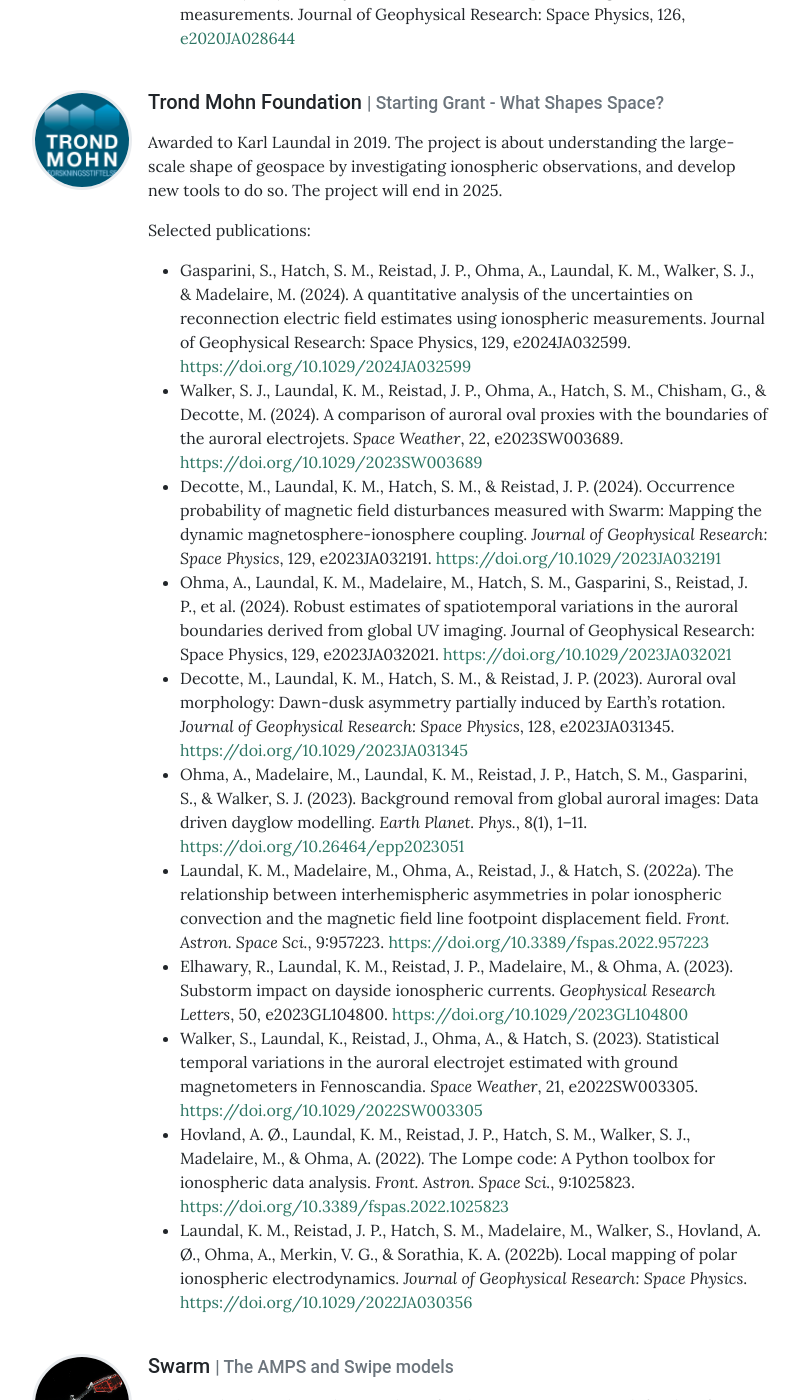
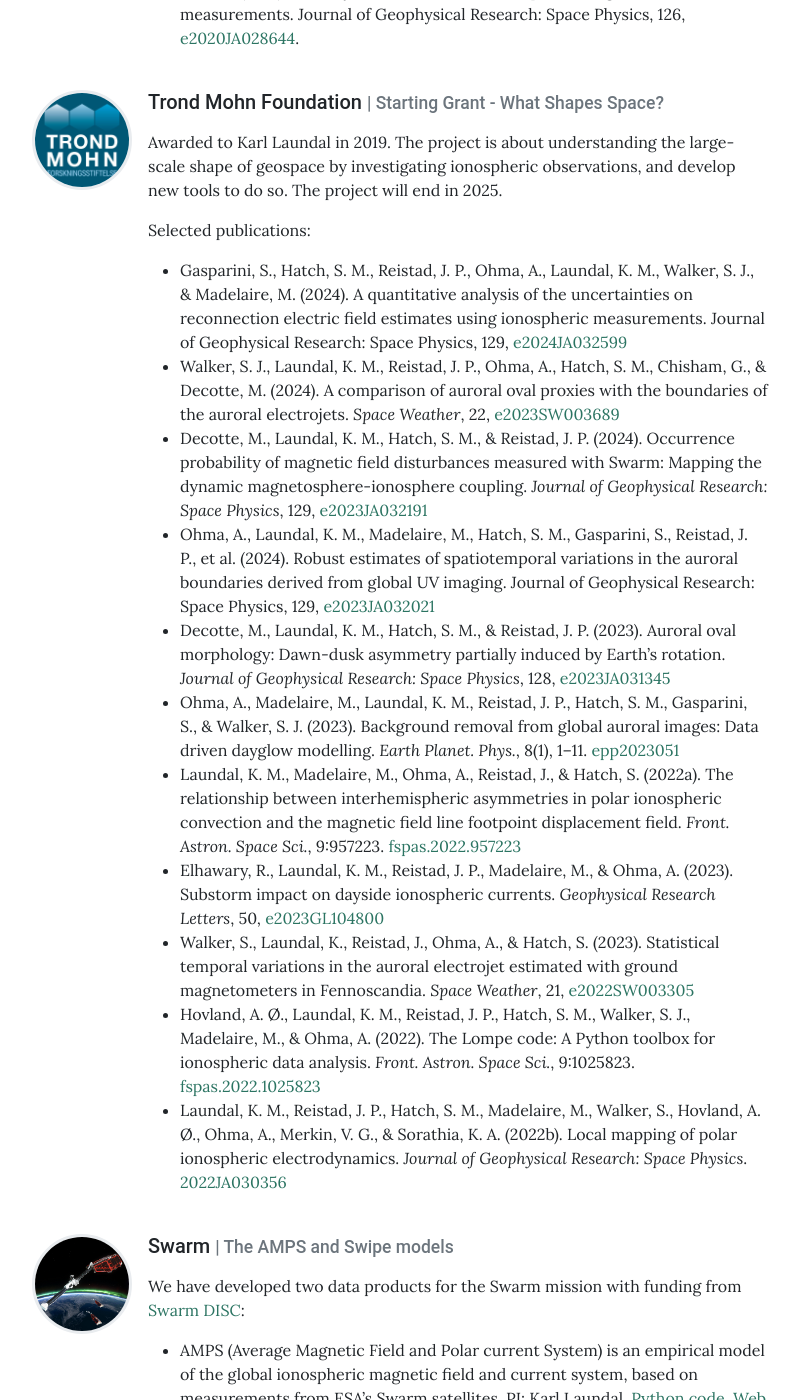
Before and after one commit to DynaMIT-uib/DynaMIT-uib.github.io, a Jekyll site: the page built from pages/projects.md, in a window 1280 px wide and 1400 px high, scrolled down 626 px. Shown: the whole window, without its empty margins (240-1040 px from the left). Built offline with Jekyll 4.4.1, drawn with Linux system fonts in a browser that asks for light colours; some of the changed lines change nothing that is shown.

Commit message:
fxing links

```diff
--- a/_data/Projects.yml
+++ b/_data/Projects.yml
@@ -9,7 +9,7 @@ Projects:
 
       Selected publications:
       - Madelaire, M., Laundal, K., Gjerloev, J., Hatch, S., Reistad, J., Vanhamäki, H., et al. (2023). Spatial resolution in inverse problems: The EZIE satellite mission. Journal of Geophysical Research: Space Physics, 128, [e2023JA031394](https://doi.org/10.1029/2023JA031394).
-      - Laundal, K. M., Yee, J. H., Merkin, V. G., Gjerloev, J. W., Vanhamäki, H., Reistad, J. P., et al. (2021). Electrojet estimates from mesospheric magnetic field measurements. Journal of Geophysical Research: Space Physics, 126, [e2020JA028644](https://doi.org/10.1029/2020JA028644)
+      - Laundal, K. M., Yee, J. H., Merkin, V. G., Gjerloev, J. W., Vanhamäki, H., Reistad, J. P., et al. (2021). Electrojet estimates from mesospheric magnetic field measurements. Journal of Geophysical Research: Space Physics, 126, [e2020JA028644](https://doi.org/10.1029/2020JA028644).
 
 
   - name: Trond Mohn Foundation
@@ -19,17 +19,17 @@ Projects:
       Awarded to Karl Laundal in 2019. The project is about understanding the large-scale shape of geospace by investigating ionospheric observations, and develop new tools to do so. The project will end in 2025.
 
       Selected publications:
-      - Gasparini, S., Hatch, S. M., Reistad, J. P., Ohma, A., Laundal, K. M., Walker, S. J., & Madelaire, M. (2024). A quantitative analysis of the uncertainties on reconnection electric field estimates using ionospheric measurements. Journal of Geophysical Research: Space Physics, 129, e2024JA032599. [https://doi.org/10.1029/2024JA032599](https://doi.org/10.1029/2024JA032599)
-      - Walker, S. J., Laundal, K. M., Reistad, J. P., Ohma, A., Hatch, S. M., Chisham, G., & Decotte, M. (2024). A comparison of auroral oval proxies with the boundaries of the auroral electrojets. *Space Weather*, 22, e2023SW003689. [https://doi.org/10.1029/2023SW003689](https://doi.org/10.1029/2023SW003689)
-      - Decotte, M., Laundal, K. M., Hatch, S. M., & Reistad, J. P. (2024). Occurrence probability of magnetic field disturbances measured with Swarm: Mapping the dynamic magnetosphere-ionosphere coupling. *Journal of Geophysical Research: Space Physics*, 129, e2023JA032191. [https://doi.org/10.1029/2023JA032191](https://doi.org/10.1029/2023JA032191)
-      - Ohma, A., Laundal, K. M., Madelaire, M., Hatch, S. M., Gasparini, S., Reistad, J. P., et al. (2024). Robust estimates of spatiotemporal variations in the auroral boundaries derived from global UV imaging. Journal of Geophysical Research: Space Physics, 129, e2023JA032021. [https://doi.org/10.1029/2023JA032021](https://doi.org/10.1029/2023JA032021)
-      - Decotte, M., Laundal, K. M., Hatch, S. M., & Reistad, J. P. (2023). Auroral oval morphology: Dawn-dusk asymmetry partially induced by Earth's rotation. *Journal of Geophysical Research: Space Physics*, 128, e2023JA031345. [https://doi.org/10.1029/2023JA031345](https://doi.org/10.1029/2023JA031345)
-      - Ohma, A., Madelaire, M., Laundal, K. M., Reistad, J. P., Hatch, S. M., Gasparini, S., & Walker, S. J. (2023). Background removal from global auroral images: Data driven dayglow modelling. *Earth Planet. Phys.*, 8(1), 1–11. [https://doi.org/10.26464/epp2023051](https://doi.org/10.26464/epp2023051)
-      - Laundal, K. M., Madelaire, M., Ohma, A., Reistad, J., & Hatch, S. (2022a). The relationship between interhemispheric asymmetries in polar ionospheric convection and the magnetic field line footpoint displacement field. *Front. Astron. Space Sci.*, 9:957223. [https://doi.org/10.3389/fspas.2022.957223](https://doi.org/10.3389/fspas.2022.957223)
-      - Elhawary, R., Laundal, K. M., Reistad, J. P., Madelaire, M., & Ohma, A. (2023). Substorm impact on dayside ionospheric currents. *Geophysical Research Letters*, 50, e2023GL104800. [https://doi.org/10.1029/2023GL104800](https://doi.org/10.1029/2023GL104800)
-      - Walker, S., Laundal, K., Reistad, J., Ohma, A., & Hatch, S. (2023). Statistical temporal variations in the auroral electrojet estimated with ground magnetometers in Fennoscandia. *Space Weather*, 21, e2022SW003305. [https://doi.org/10.1029/2022SW003305](https://doi.org/10.1029/2022SW003305)
-      - Hovland, A. Ø., Laundal, K. M., Reistad, J. P., Hatch, S. M., Walker, S. J., Madelaire, M., & Ohma, A. (2022). The Lompe code: A Python toolbox for ionospheric data analysis. *Front. Astron. Space Sci.*, 9:1025823. [https://doi.org/10.3389/fspas.2022.1025823](https://doi.org/10.3389/fspas.2022.1025823)
-      - Laundal, K. M., Reistad, J. P., Hatch, S. M., Madelaire, M., Walker, S., Hovland, A. Ø., Ohma, A., Merkin, V. G., & Sorathia, K. A. (2022b). Local mapping of polar ionospheric electrodynamics. *Journal of Geophysical Research: Space Physics*. [https://doi.org/10.1029/2022JA030356](https://doi.org/10.1029/2022JA030356)
+      - Gasparini, S., Hatch, S. M., Reistad, J. P., Ohma, A., Laundal, K. M., Walker, S. J., & Madelaire, M. (2024). A quantitative analysis of the uncertainties on reconnection electric field estimates using ionospheric measurements. Journal of Geophysical Research: Space Physics, 129, [e2024JA032599](https://doi.org/10.1029/2024JA032599)
+      - Walker, S. J., Laundal, K. M., Reistad, J. P., Ohma, A., Hatch, S. M., Chisham, G., & Decotte, M. (2024). A comparison of auroral oval proxies with the boundaries of the auroral electrojets. *Space Weather*, 22, [e2023SW003689](https://doi.org/10.1029/2023SW003689)
+      - Decotte, M., Laundal, K. M., Hatch, S. M., & Reistad, J. P. (2024). Occurrence probability of magnetic field disturbances measured with Swarm: Mapping the dynamic magnetosphere-ionosphere coupling. *Journal of Geophysical Research: Space Physics*, 129, [e2023JA032191](https://doi.org/10.1029/2023JA032191)
+      - Ohma, A., Laundal, K. M., Madelaire, M., Hatch, S. M., Gasparini, S., Reistad, J. P., et al. (2024). Robust estimates of spatiotemporal variations in the auroral boundaries derived from global UV imaging. Journal of Geophysical Research: Space Physics, 129, [e2023JA032021](https://doi.org/10.1029/2023JA032021)
+      - Decotte, M., Laundal, K. M., Hatch, S. M., & Reistad, J. P. (2023). Auroral oval morphology: Dawn-dusk asymmetry partially induced by Earth's rotation. *Journal of Geophysical Research: Space Physics*, 128, [e2023JA031345](https://doi.org/10.1029/2023JA031345)
+      - Ohma, A., Madelaire, M., Laundal, K. M., Reistad, J. P., Hatch, S. M., Gasparini, S., & Walker, S. J. (2023). Background removal from global auroral images: Data driven dayglow modelling. *Earth Planet. Phys.*, 8(1), 1–11. [epp2023051](https://doi.org/10.26464/epp2023051)
+      - Laundal, K. M., Madelaire, M., Ohma, A., Reistad, J., & Hatch, S. (2022a). The relationship between interhemispheric asymmetries in polar ionospheric convection and the magnetic field line footpoint displacement field. *Front. Astron. Space Sci.*, 9:957223. [fspas.2022.957223](https://doi.org/10.3389/fspas.2022.957223)
+      - Elhawary, R., Laundal, K. M., Reistad, J. P., Madelaire, M., & Ohma, A. (2023). Substorm impact on dayside ionospheric currents. *Geophysical Research Letters*, 50, [e2023GL104800](https://doi.org/10.1029/2023GL104800)
+      - Walker, S., Laundal, K., Reistad, J., Ohma, A., & Hatch, S. (2023). Statistical temporal variations in the auroral electrojet estimated with ground magnetometers in Fennoscandia. *Space Weather*, 21, [e2022SW003305](https://doi.org/10.1029/2022SW003305)
+      - Hovland, A. Ø., Laundal, K. M., Reistad, J. P., Hatch, S. M., Walker, S. J., Madelaire, M., & Ohma, A. (2022). The Lompe code: A Python toolbox for ionospheric data analysis. *Front. Astron. Space Sci.*, 9:1025823. [fspas.2022.1025823](https://doi.org/10.3389/fspas.2022.1025823)
+      - Laundal, K. M., Reistad, J. P., Hatch, S. M., Madelaire, M., Walker, S., Hovland, A. Ø., Ohma, A., Merkin, V. G., & Sorathia, K. A. (2022b). Local mapping of polar ionospheric electrodynamics. *Journal of Geophysical Research: Space Physics*. [2022JA030356](https://doi.org/10.1029/2022JA030356)
 
 
   - name: Swarm
```
